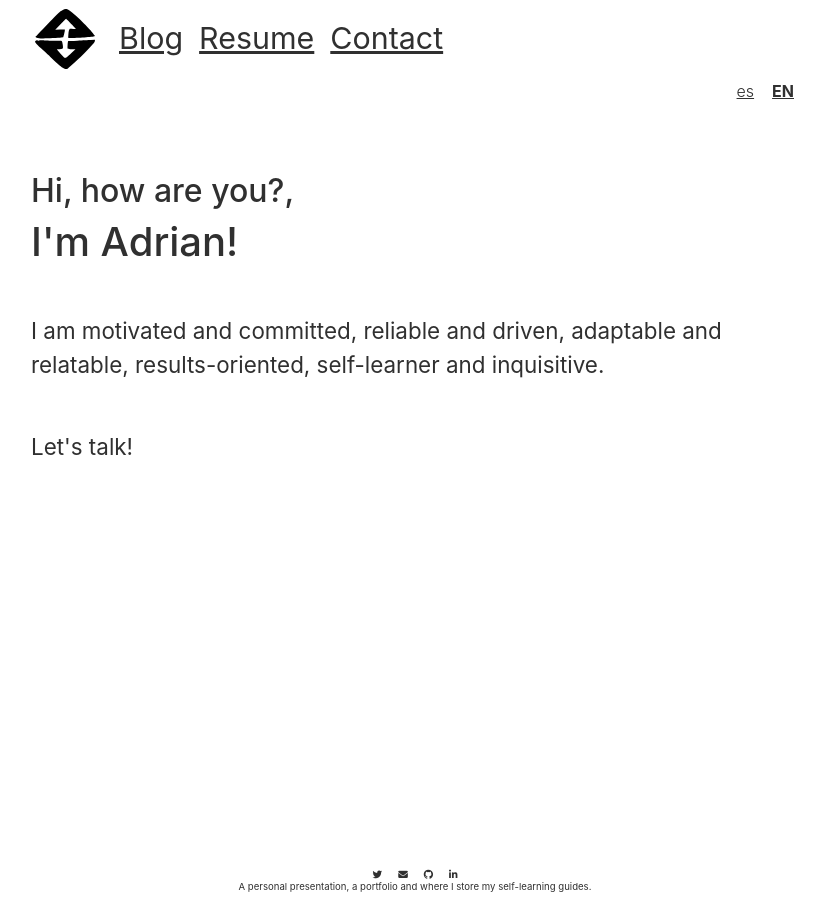
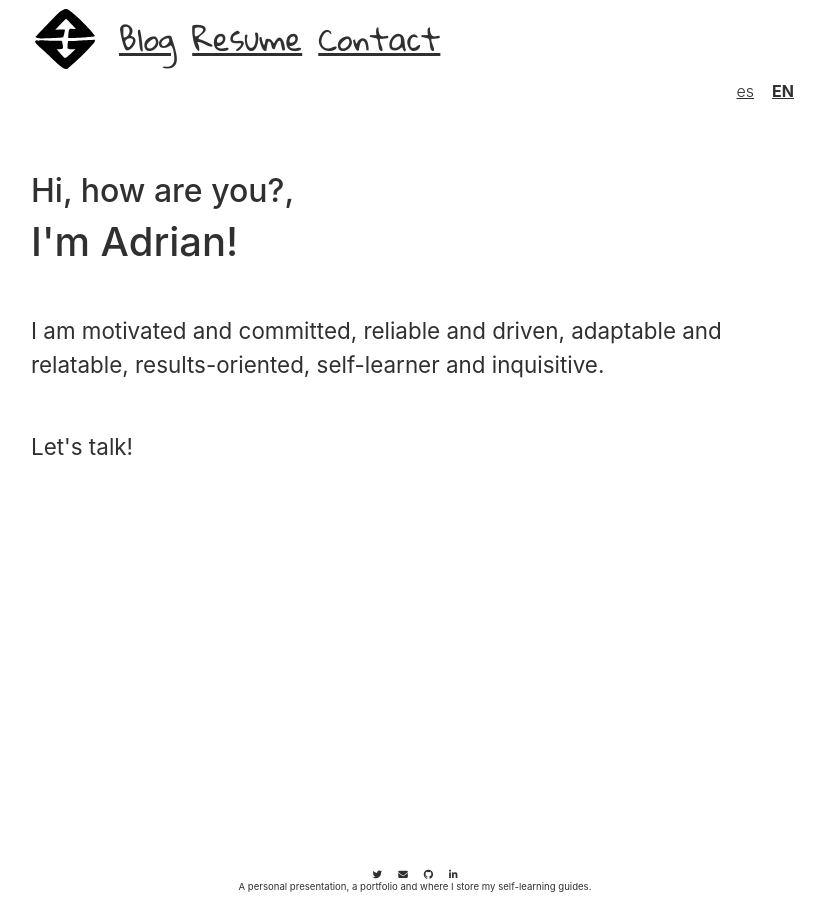
Before and after one commit to adrian-robles/adrian-robles.github.io, a Jekyll site: the page built from index.html, in a window 1280 px wide. Shown: the whole page, without its empty margins (225-1049 px from the left). Built offline with Jekyll 4.4.1, drawn with Linux system fonts in a browser that asks for light colours; nearby versions of some CDN libraries.

Commit message:
Update nav font

```diff
--- a/_sass/main.scss
+++ b/_sass/main.scss
@@ -21,7 +21,7 @@ a:hover {
 /* logo */
 
 nav {
-  font-family: $base-font-family !important;
+  font-family: 'Gloria Hallelujah', sans-serif !important;
 }
 
 #ar-logo {
```
